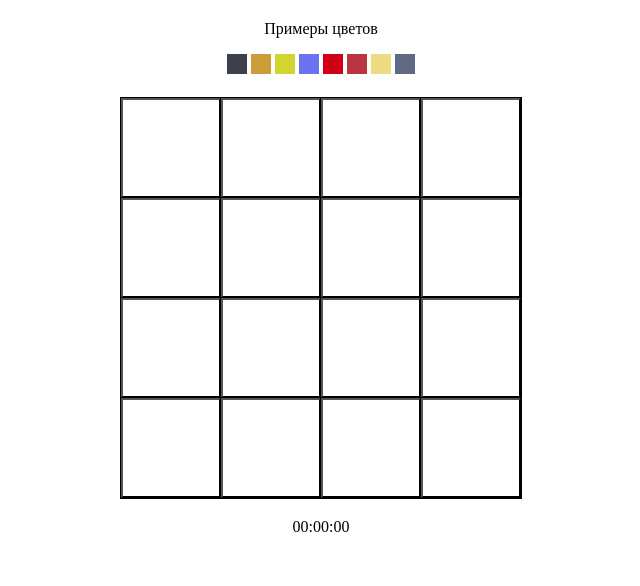
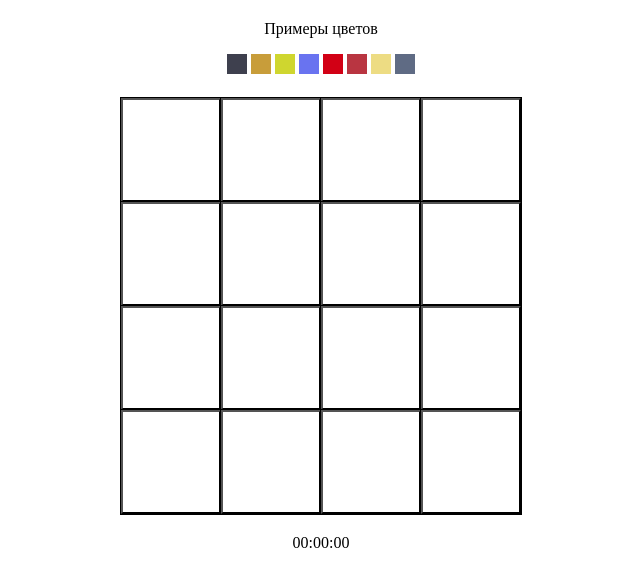
Before and after one commit to GEscor/Task-3, a plain HTML site: page index.html in a window 1280 px wide. Shown: the whole page, without its empty margins (319-959 px from the left). Drawn offline with Linux system fonts and the light colour scheme.

Commit message:
Update index.html

```diff
--- a/index.html
+++ b/index.html
@@ -20,7 +20,8 @@
             height: 20px;
         }
         .field {
-            width: 400px;
+            width: 100%;
+            max-width: 400px;
             font-size: 0px;
             margin: 20px auto;
         }
@@ -29,11 +30,11 @@
         }
         .cell {
             display: inline-block;
-            width: 100px;
-            height: 100px;
+            width: 25%;
             outline: 1px solid black;
             padding: 0px;
             background-color: white;
+            padding-top: 25%;
         }
     </style>
 </head>
```
